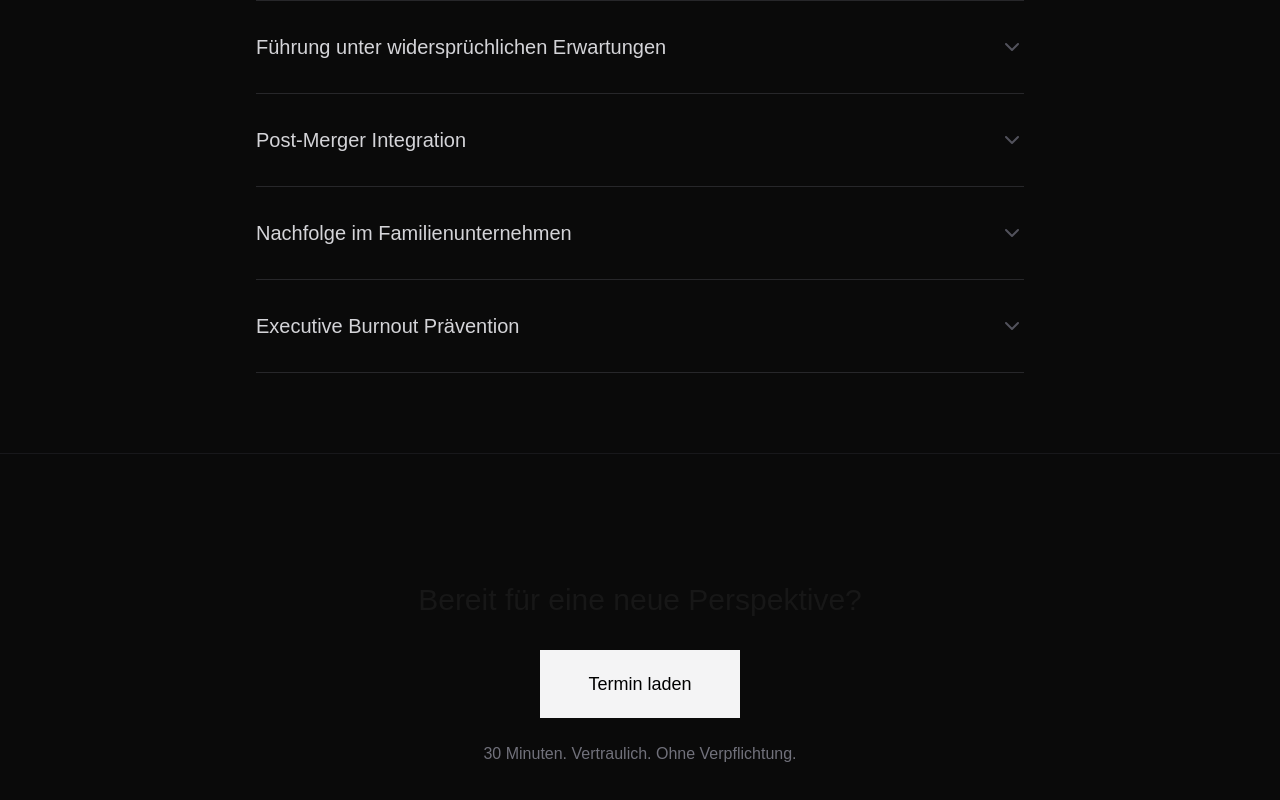
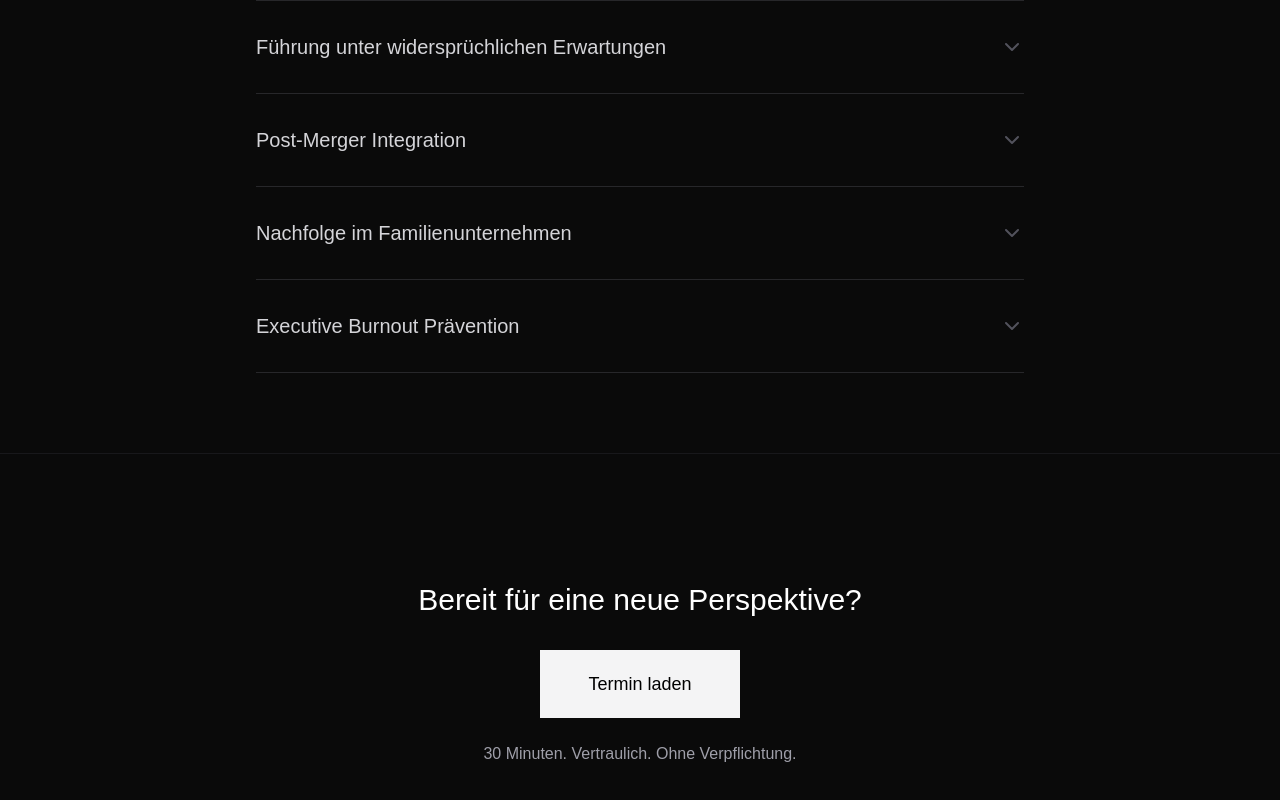
Before and after one commit to wolfgangtietz/coaching-landing, a Next.js app: page / in a window 1280 px wide. Shown: the part 1613-2413 px from the top of the page. Built offline with nearby package versions, Linux system fonts and the light colour scheme.

Commit message:
Increase contrast booking headline

```diff
--- a/components/BookingSection.tsx
+++ b/components/BookingSection.tsx
@@ -8,14 +8,14 @@ export default function BookingSection() {
     <section id="booking" className="py-32 px-6 text-center border-t border-zinc-900">
       {!showMeetergo ? (
         <div className="max-w-2xl mx-auto">
-          <h2 className="text-3xl font-light mb-8">Bereit für eine neue Perspektive?</h2>
+          <h2 className="text-3xl font-light mb-8 text-white">Bereit für eine neue Perspektive?</h2>
           <button
             onClick={() => setShowMeetergo(true)}
             className="bg-zinc-100 text-black px-12 py-5 rounded-none text-lg font-medium hover:bg-white transition-all transform hover:scale-[1.02]"
           >
             Termin laden
           </button>
-          <p className="mt-6 text-zinc-500 font-light">30 Minuten. Vertraulich. Ohne Verpflichtung.</p>
+          <p className="mt-6 text-zinc-400 font-light">30 Minuten. Vertraulich. Ohne Verpflichtung.</p>
         </div>
       ) : (
         <div className="w-full max-w-4xl mx-auto min-h-[600px] animate-fade-in">
```
